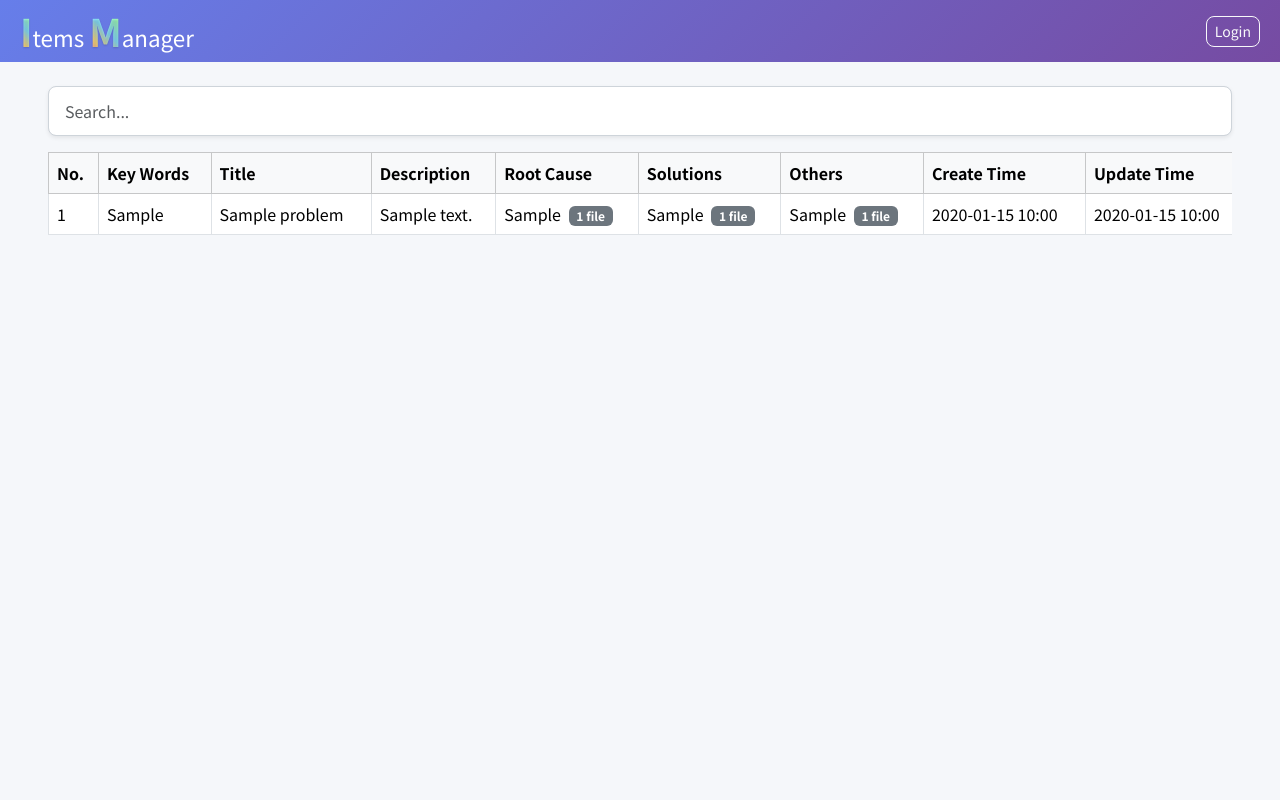
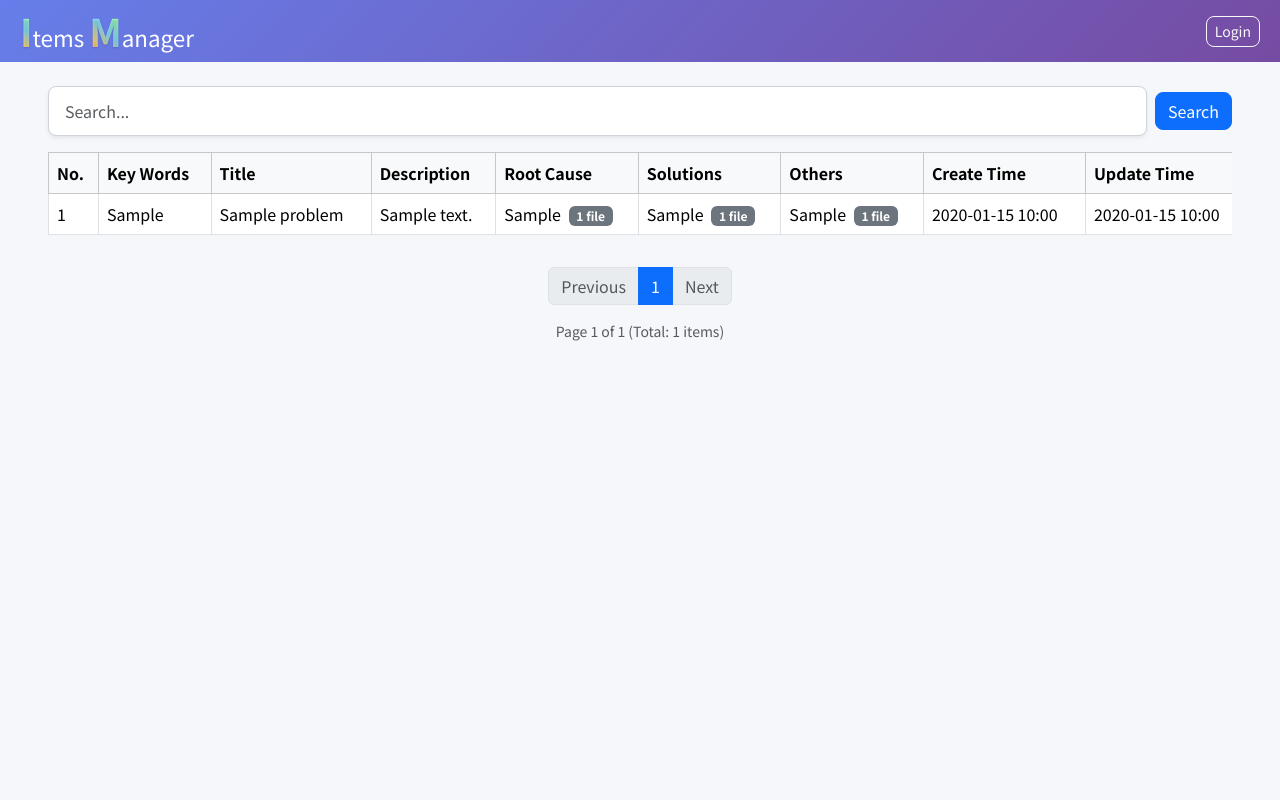
Before and after one commit to cnluyq/lore_keeper, a Django app: page / in a window 1280 px wide. Run offline with Django 4.2, Linux system fonts and the light colour scheme; tables that the repository leaves empty hold one stand-in row (values such as "Sample post"); some libraries are stand-ins or nearby versions.

Commit message:
add support for multi-page display

```diff
--- a/problems/templates/problems/problem_list.html
+++ b/problems/templates/problems/problem_list.html
@@ -1,10 +1,6 @@
 {% extends 'problems/base.html' %}
 {% block content %}
 <style>
-  html, body {
-    overflow: hidden;
-    height: 100%;
-  }
   /* 1. 让主容器占满屏幕宽度 */
   .container {
     max-width: 95%;
@@ -158,6 +154,15 @@
   .custom-toast.show {
     opacity: 1;
   }
+
+  /* Alternating row colors */
+  .table tbody tr:nth-child(odd) {
+    background-color: #ffffff;
+  }
+
+  .table tbody tr:nth-child(even) {
+    background-color: #f8f9fa;
+  }
 </style>
 
 <script src="https://cdn.jsdelivr.net/npm/clipboard-polyfill/dist/clipboard-polyfill.min.js"></script>
@@ -178,10 +183,12 @@
   <span id="toastMessage">Public link copied!</span>
 </div>
 
-<form method="get" class="mb-3">
-  <div class="input-group">
-    <input type="text" id="searchInput" class="form-control" placeholder="Search...">
-  </div>
+<form method="get" class="mb-3 d-flex align-items-center gap-2">
+  <input type="text" name="q" class="form-control" placeholder="Search..." value="{{ search_query }}">
+  <button type="submit" class="btn btn-primary">Search</button>
+  {% if search_query %}
+  <a href="{% url 'problem_list' %}" class="btn btn-secondary">Clear</a>
+  {% endif %}
 </form>
 
 {% if user.is_authenticated %}
@@ -206,7 +213,7 @@
   {% endfor %}
 {% endif %}
 
-<div class="table-responsive" style="max-height:calc(100vh - 200px); overflow-y:auto;">
+<div class="table-responsive">
 <table class="table table-bordered table-hover align-middle">
   <thead class="table-light">
     <tr>
@@ -227,6 +234,39 @@
 </tbody>
   </table>
 </div>
+
+<!-- Pagination controls -->
+<nav aria-label="Page navigation" class="mt-3">
+  <ul class="pagination justify-content-center">
+    {% if page_obj.has_previous %}
+      <li class="page-item">
+        <a class="page-link" href="?{% if search_query %}q={{ search_query }}&{% endif %}page={{ page_obj.previous_page_number }}">Previous</a>
+      </li>
+    {% else %}
+      <li class="page-item disabled"><span class="page-link">Previous</span></li>
+    {% endif %}
+
+    {% for num in page_obj.paginator.page_range %}
+      {% if page_obj.number == num %}
+        <li class="page-item active"><span class="page-link">{{ num }}</span></li>
+      {% else %}
+        <li class="page-item"><a class="page-link" href="?{% if search_query %}q={{ search_query }}&{% endif %}page={{ num }}">{{ num }}</a></li>
+      {% endif %}
+    {% endfor %}
+
+    {% if page_obj.has_next %}
+      <li class="page-item">
+        <a class="page-link" href="?{% if search_query %}q={{ search_query }}&{% endif %}page={{ page_obj.next_page_number }}">Next</a>
+      </li>
+    {% else %}
+      <li class="page-item disabled"><span class="page-link">Next</span></li>
+    {% endif %}
+  </ul>
+  <p class="text-center text-muted small">
+    Page {{ page_obj.number }} of {{ page_obj.paginator.num_pages }}
+    (Total: {{ page_obj.paginator.count }} items)
+  </p>
+</nav>
 
 <!-- 详情弹窗 -->
 <div class="modal fade" id="detailModal" tabindex="-1" aria-hidden="true">
@@ -497,17 +537,6 @@ function renderTable(data) {
   });
 }
 
-// 搜索功能
-document.getElementById('searchInput').addEventListener('input', (e) => {
-  const keyword = e.target.value.toLowerCase();
-  const filtered = allProblems.filter(p =>
-    Object.values(p).some(val =>
-      String(val).toLowerCase().includes(keyword)
-    )
-  );
-  renderTable(filtered);
-});
-
 // 初始渲染
 renderTable(allProblems);
 
--- a/problems/views.py
+++ b/problems/views.py
@@ -10,6 +10,7 @@ from .models import Problem
 from .forms import ProblemForm
 from django.db.models import Q
 from django.core.serializers.json import DjangoJSONEncoder
+from django.core.paginator import Paginator, EmptyPage, PageNotAnInteger
 from .forms import RegisterForm
 from django.conf import settings
 from django.http import HttpResponseForbidden
@@ -94,8 +95,45 @@ def superuser_required(view_func):
 
 # ---------- 游客可见 ----------
 def problem_list(request):
-    # 一次性返回所有问题数据
-    problems = Problem.objects.all().order_by('-create_time')
+    # Get search query parameter
+    search_query = request.GET.get('q', '')
+
+    # Start with base query filtered by visibility
+    # Handle both authenticated and anonymous users
+    if request.user.is_authenticated:
+        problems = Problem.objects.filter(
+            Q(created_by=request.user) | Q(is_public=True)
+        ).order_by('-create_time')
+    else:
+        # Anonymous users only see public problems
+        problems = Problem.objects.filter(
+            Q(created_by__isnull=True, is_public=True) | Q(is_public=True)
+        ).order_by('-create_time')
+
+    # Apply search filter if query exists (search across ALL fields)
+    if search_query:
+        problems = problems.filter(
+            Q(key_words__icontains=search_query) |
+            Q(title__icontains=search_query) |
+            Q(description__icontains=search_query) |
+            Q(root_cause__icontains=search_query) |
+            Q(solutions__icontains=search_query) |
+            Q(others__icontains=search_query) |
+            Q(created_by__username__icontains=search_query)
+        )
+
+    # Paginate results (10 items per page)
+    paginator = Paginator(problems, 10)
+    page_number = request.GET.get('page', 1)
+
+    try:
+        page_obj = paginator.page(page_number)
+    except PageNotAnInteger:
+        page_obj = paginator.page(1)
+    except EmptyPage:
+        page_obj = paginator.page(paginator.num_pages)
+
+    # Serialize current page data only
     data = [
         {
             'id': p.id,
@@ -118,11 +156,13 @@ def problem_list(request):
             'public_token': str(p.public_token),
             'is_public': p.is_public,
         }
-        for p in problems
-        if (p.created_by == request.user or request.user.is_superuser or p.is_public)
+        for p in page_obj
     ]
+
     context = {
         'problems_json': json.dumps(data, ensure_ascii=False),
+        'page_obj': page_obj,
+        'search_query': search_query,
         'user': request.user,
     }
     return render(request, 'problems/problem_list.html', context)
```
